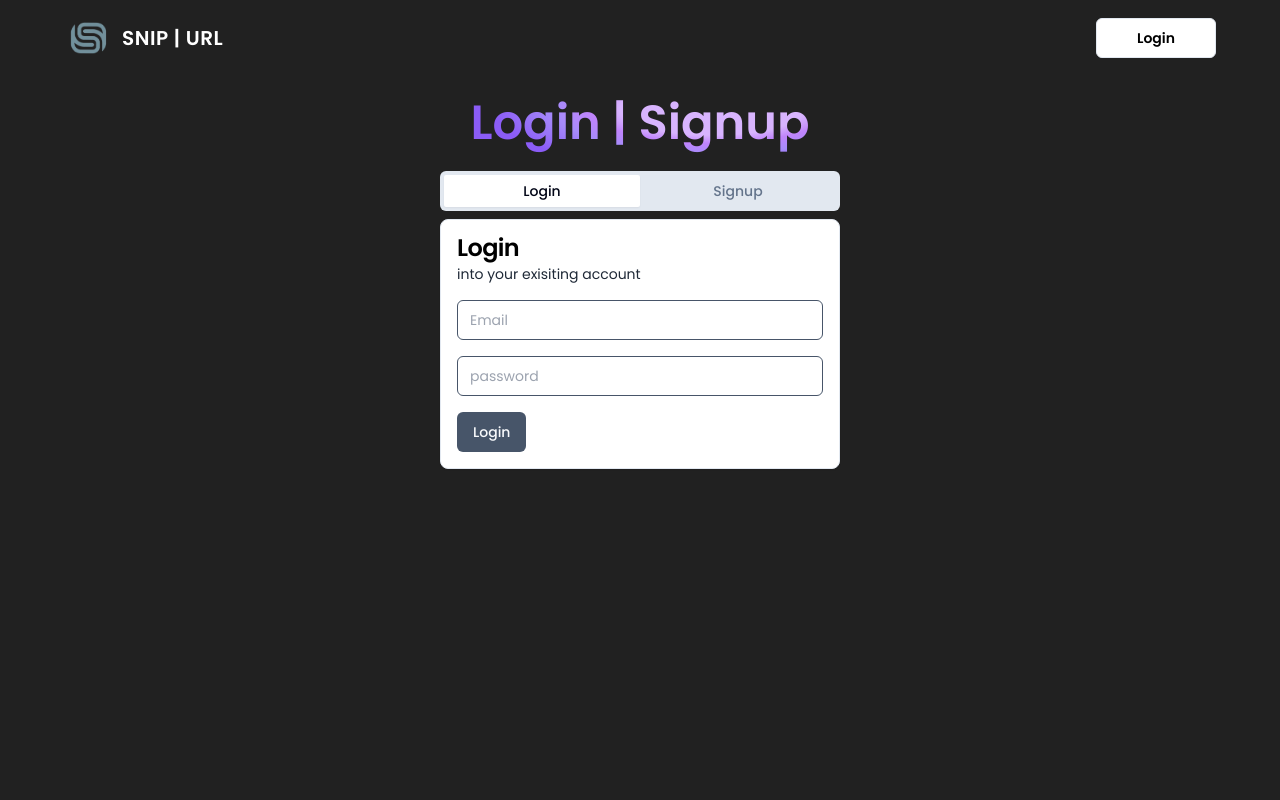
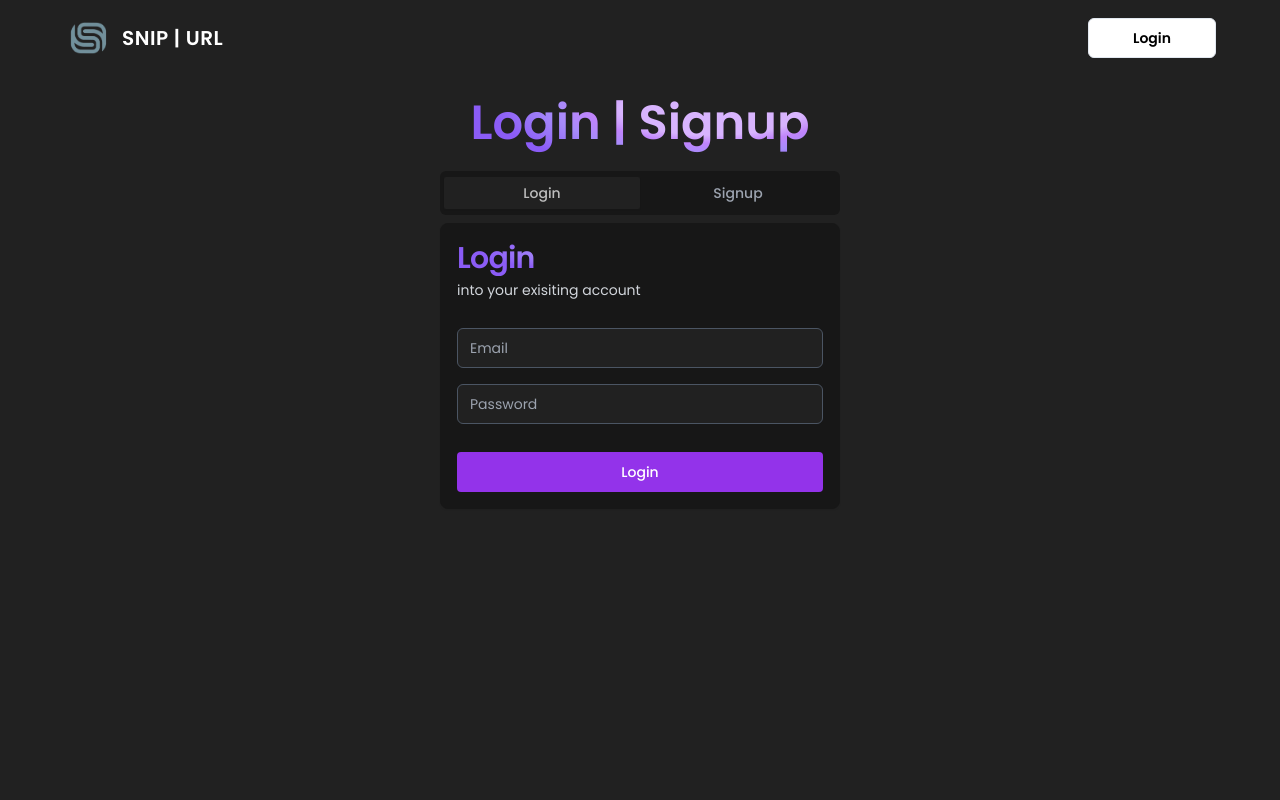
Before and after one commit to anshpayal/SnipURL, a React (Vite) app: page /auth in a window 1280 px wide. Shown: the top 800 px of the page. Built offline with nearby package versions, Linux system fonts and the light colour scheme.

Commit message:
Updated auth page and dashboard UI

```diff
--- a/src/components/CreateNewUrl.jsx
+++ b/src/components/CreateNewUrl.jsx
@@ -68,9 +68,9 @@ const CreateNewUrl = () => {
   return (
     <Dialog defaultOpen={longLink} onOpenChange={(res) => { if (!res) setSearchParams({}) }}>
       <DialogTrigger>
-        <Button>Create New URL</Button>
+        <Button className="bg-purple-500 hover:bg-purple-600 text-white">Create New URL</Button>
       </DialogTrigger>
-      <DialogContent className="bg-slate-700 border-slate-700 w-11/12 sm:max-w-md">
+      <DialogContent className="bg-[#171717] border-[#171717] w-11/12 sm:max-w-md">
         <DialogHeader className="text-left">
           <DialogTitle className="font-normal text-2xl ">Create New Short URL</DialogTitle>
         </DialogHeader>
--- a/src/components/FeatureCard.jsx
+++ b/src/components/FeatureCard.jsx
@@ -2,7 +2,7 @@
 
 const FeatureCard = ({ Icon, heading, content }) => {
   return (
-    <div className="card p-6 rounded-lg shadow-lg flex flex-col items-center text-center cursor-pointer hover:border border-violet-500">
+    <div className="card p-5 rounded-lg shadow-lg flex flex-col items-center text-center cursor-pointer hover:border border-violet-500">
       <Icon className="mb-2" />
       <h3 className=" text-sm sm:text-lg font-bold mb-2">{heading}</h3>
       <p className="hidden sm:block">{content}</p>
--- a/src/components/Header.jsx
+++ b/src/components/Header.jsx
@@ -66,7 +66,7 @@ const Header = () => {
               </DropdownMenu>
             ) : (
 
-              <Button className="font-poppins text-black px-10 font-semibold" variant="outline" onClick={() => { navigate("/auth") }}>Login</Button>
+              <Button className="font-poppins w-20 sm:w-32 text-black px-10 font-semibold" variant="outline" onClick={() => { navigate("/auth") }}>Login</Button>
             )
           }
         </div>
--- a/src/components/LoginComponent.jsx
+++ b/src/components/LoginComponent.jsx
@@ -1,4 +1,4 @@
-import { Card, CardContent, CardDescription, CardFooter, CardHeader, CardTitle} from "@/components/ui/card"
+import { Card, CardContent, CardDescription, CardFooter, CardHeader, CardTitle } from "@/components/ui/card"
 import { Input } from "./ui/input"
 import { Button } from "./ui/button"
 import ErrorMessage from "./ErrorMessage"
@@ -13,36 +13,36 @@ import { UrlState } from "@/Context"
 const LoginComponent = () => {
     const [errors, setErrors] = useState("");
     const [formData, setFormData] = useState({
-        email:"",
-        password:"",
+        email: "",
+        password: "",
     });
 
     const navigate = useNavigate();
     const [searchParams] = useSearchParams();
     const longLink = searchParams.get("createNew");
 
-    const handleInputChange = (e)=>{
-        const {name, value} = e.target;
-        setFormData((prevState)=>({
+    const handleInputChange = (e) => {
+        const { name, value } = e.target;
+        setFormData((prevState) => ({
             ...prevState,
             [name]: value,
         }));
     }
 
-    const {data, error, loading,fetchData:fnLogin} = useFetch(login, formData);
-    const {fetchUser} = UrlState();
+    const { data, error, loading, fetchData: fnLogin } = useFetch(login, formData);
+    const { fetchUser } = UrlState();
 
-    useEffect(()=>{
+    useEffect(() => {
         //console.log(data);
-        if(error===null && data){
-            navigate(`/dashboard?${longLink ? `createNew=${longLink}`:""}`);
+        if (error === null && data) {
+            navigate(`/dashboard?${longLink ? `createNew=${longLink}` : ""}`);
             fetchUser();
         }
-    },[data,error]);
+    }, [data, error]);
 
 
 
-    const handleLogin = async ()=>{
+    const handleLogin = async () => {
         setErrors([]);
         try {
             const schema = Yup.object().shape({
@@ -53,12 +53,12 @@ const LoginComponent = () => {
                     .min(6, 'Password must be at least 6 characters')
                     .required('Password is required')
             })
-            await schema.validate(formData,{abortEarly:false});
+            await schema.validate(formData, { abortEarly: false });
             //api call
             await fnLogin();
         } catch (e) {
             const newError = [];
-            e?.inner?.forEach((err)=>{
+            e?.inner?.forEach((err) => {
                 newError[err.path] = err.message;
             })
             setErrors(newError);
@@ -71,41 +71,47 @@ const LoginComponent = () => {
         }
     }
     return (
+        <div className="">
+            <Card className="flex flex-col gap-y-3 w-full max-w-md bg-[#171717] border border-[#171717] text-white">
+                <CardHeader className="text-left">
+                    <CardTitle className="text-purple-400 text-3xl font-semibold text-gradient">Login</CardTitle>
+                    <CardDescription className="text-gray-300">into your exisiting account</CardDescription>
+                    {error && <ErrorMessage message={error.message} />}
+                </CardHeader>
+                <CardContent className="space-y-4 text-left">
                     <div>
-            <Card className="">
-                <CardHeader className="text-left">
-                    <CardTitle className="text-black">Login</CardTitle>
-                    <CardDescription className="text-gray-800">into your exisiting account</CardDescription>
-                    {error && <ErrorMessage message={error.message}/>}
-                </CardHeader>
-                <CardContent className="text-left">
                         <Input
-                        className="border border-slate-600 text-black"
+                            className="bg-[#212121] border-gray-600 text-white placeholder-gray-400"
                             name="email"
                             type="email"
                             placeholder="Email"
-                        onChange={handleInputChange}/>
-                    {errors.email && <ErrorMessage message={errors.email}/> }
-                </CardContent>
-                <CardContent className="text-left">
+                            onChange={handleInputChange}
+                        />
+                        {errors.email && <ErrorMessage message={errors.email} />}
+                    </div>
+                    <div>
                         <Input
-                        className="border border-slate-600 text-black"
+                            className="bg-[#212121] border-gray-600 text-white placeholder-gray-400"
                             name="password"
                             type="password"
-                        placeholder="password"
+                            placeholder="Password"
                             onChange={handleInputChange}
-                        onKeyPress={handleKeyPress} />
-                    {errors.password && <ErrorMessage message={errors.password}/> }
+                            onKeyPress={handleKeyPress}
+                        />
+                        {errors.password && <ErrorMessage message={errors.password} />}
+                    </div>
                 </CardContent>
                 <CardFooter>
-                    <Button className="bg-slate-600" onClick={handleLogin}>
-                        {loading? <BeatLoader size={10} color="#36d7b7" />:"Login"}
+                    <Button
+                        className="w-full bg-purple-600 hover:bg-purple-700 text-white py-2 px-4 rounded focus:outline-none focus:shadow-outline"
+                        onClick={handleLogin}
+                    >
+                        {loading ? <BeatLoader size={10} color="#ffffff" /> : "Login"}
                     </Button>
                 </CardFooter>
             </Card>
-
         </div>
-    )
+    );
 }
 
 export default LoginComponent
--- a/src/components/SignupComponent.jsx
+++ b/src/components/SignupComponent.jsx
@@ -73,15 +73,15 @@ const SignupComponent = () => {
     }
      return (
         <div>
-            <Card className="">
+            <Card className="flex flex-col w-full max-w-md bg-[#171717] border border-[#171717] text-white">
                 <CardHeader className="text-left">
-                    <CardTitle className="text-black">Signup</CardTitle>
-                    <CardDescription className="text-gray-800">Create a new account if you haven&rsquo;t already</CardDescription>
+                    <CardTitle className="text-purple-400 text-3xl font-semibold text-gradient">Signup</CardTitle>
+                    <CardDescription className="text-gray-300">Create a new account if you haven&rsquo;t already</CardDescription>
                     {error && <ErrorMessage message={error.message}/>}
                 </CardHeader>
                 <CardContent className="text-left">
                     <Input
-                        className="border border-slate-600 text-black"
+                        className="bg-[#212121] border-gray-600 text-white placeholder-gray-400"
                         name="name"
                         type="text"
                         placeholder="Enter Full Name"
@@ -90,7 +90,7 @@ const SignupComponent = () => {
                 </CardContent>
                 <CardContent className="text-left">
                     <Input
-                        className="border border-slate-600 text-black"
+                        className="bg-[#212121] border-gray-600 text-white placeholder-gray-400"
                         name="email"
                         type="email"
                         placeholder="Enter Email"
@@ -99,7 +99,7 @@ const SignupComponent = () => {
                 </CardContent>
                 <CardContent className="text-left">
                     <Input
-                        className="border border-slate-600 text-black"
+                        className="bg-[#212121] border-gray-600 text-white placeholder-gray-400"
                         name="password"
                         type="password"
                         placeholder="Enter Password"
@@ -108,7 +108,7 @@ const SignupComponent = () => {
                 </CardContent>
                 <CardContent className="text-left">
                     <Input
-                        className="border border-slate-600 text-black"
+                        className="bg-[#212121] border-gray-600 text-white placeholder-gray-400"
                         name="profile_pic"
                         type="file"
                         accept="image/*"
@@ -116,8 +116,9 @@ const SignupComponent = () => {
                     {errors.profile_pic && <ErrorMessage message={errors.profile_pic}/> }
                 </CardContent>
                 <CardFooter>
-                    <Button className="bg-slate-600" onClick={handleSignup} onKeyPress={handleKeyPress} >
-                        {loading? <BeatLoader size={10} color="#36d7b7" />:"Create Account"}
+                    <Button className="w-full bg-purple-600 hover:bg-purple-700 text-white py-2 px-4 rounded focus:outline-none focus:shadow-outline"
+                    onClick={handleSignup} onKeyPress={handleKeyPress} >
+                        {loading? <BeatLoader size={10} color="#ffffff" />:"Create Account"}
                     </Button>
                 </CardFooter>
             </Card>
--- a/src/components/UrlCard.jsx
+++ b/src/components/UrlCard.jsx
@@ -41,15 +41,15 @@ const UrlCard = ({ url, fetchUrl }) => {
     const { loading: loadingDelete, fetchData: fnDelete } = useFetch(deleteUrl, url?.id);
 
     return (
-        <div className=" flex flex-col md:flex-row gap-5 p-4 m-4 border-[3px] border-slate-600 rounded-md">
+        <div className=" card border-[#212121] flex flex-col md:flex-row gap-5 p-4 m-4 ">
             <img
-                className="h-32 w-32 object-contain ring ring-blue self-start"
+                className="h-32 w-32 object-contain ring ring-violet-500 self-start"
                 src={url?.qr} alt="QR code" />
             <Link to={`/link/${url?.id}`} className="flex flex-col flex-1 min-w-0">
                 <span className="text-2xl font-semibold hover:underline cursor-pointer  whitespace-normal">
                     {url?.title}
                 </span>
-                <span className="text-lg font-semibold text-blue-400 hover:underline cursor-pointer break-words whitespace-normal">
+                <span className="text-lg font-semibold text-violet-400 hover:underline cursor-pointer break-words whitespace-normal">
                     https://snipurl.co/{url.custom_url ? url?.custom_url : url?.short_url}
                 </span>
                 <span className=" inline font-md items-center hover:underline cursor-pointer truncate truncate-ellipsis">
@@ -61,13 +61,13 @@ const UrlCard = ({ url, fetchUrl }) => {
                 </span>
             </Link>
             <div className="flex gap-2 self-start">
-                <Button className="bg-slate-700" onClick={handleCopy}>
+                <Button className="bg-[#171717] hover:bg-[#0e0e0e]" onClick={handleCopy}>
                     {copied ? <Check size={"18"} /> : <Copy size={"18"} />}
                 </Button>
-                <Button className="bg-slate-700" onClick={downloadQR}>
+                <Button className="bg-[#171717] hover:bg-[#0e0e0e]" onClick={downloadQR}>
                     <Download size={"18"} />
                 </Button>
-                <Button className="bg-slate-700" onClick={() => { fnDelete().then(() => fetchUrl()) }}>
+                <Button className="bg-[#171717] hover:bg-[#0e0e0e]" onClick={() => { fnDelete().then(() => fetchUrl()) }}>
                     {loadingDelete ? <BeatLoader size={5} color="white" /> : <Trash2 size={"18"} />}
                 </Button>
             </div>
--- a/src/components/ui/input.jsx
+++ b/src/components/ui/input.jsx
@@ -7,7 +7,7 @@ const Input = React.forwardRef(({ className, type, ...props }, ref) => {
     (<input
       type={type}
       className={cn(
-        "flex h-10 w-full rounded-md border border-slate-200 bg-white px-3 py-2 text-sm ring-offset-white file:border-0 file:bg-transparent file:text-sm file:font-medium  focus-visible:outline-none focus-visible:ring-2  focus-visible:ring-offset-2 disabled:cursor-not-allowed disabled:opacity-50 dark:border-slate-800 dark:bg-slate-950 dark:ring-offset-slate-950 dark:placeholder:text-slate-500 dark:focus-visible:ring-slate-300",
+        "flex h-10 w-full rounded-md border border-slate-200 bg-white px-3 py-2 text-sm ring-offset-white file:border-0 file:bg-transparent file:text-sm file:font-medium  ",
         className
       )}
       ref={ref}
--- a/src/components/ui/tabs.jsx
+++ b/src/components/ui/tabs.jsx
@@ -9,7 +9,7 @@ const TabsList = React.forwardRef(({ className, ...props }, ref) => (
   <TabsPrimitive.List
     ref={ref}
     className={cn(
-      "inline-flex h-10 items-center justify-center rounded-md bg-slate-100 p-1 text-slate-500 dark:bg-slate-800 dark:text-slate-400",
+      "inline-flex h-11 items-center justify-center rounded-md bg-slate-100 p-1 text-slate-500 dark:bg-slate-800 dark:text-slate-400",
       className
     )}
     {...props} />
@@ -20,7 +20,7 @@ const TabsTrigger = React.forwardRef(({ className, ...props }, ref) => (
   <TabsPrimitive.Trigger
     ref={ref}
     className={cn(
-      "inline-flex items-center justify-center whitespace-nowrap rounded-sm px-3 py-1.5 text-sm font-medium ring-offset-white transition-all focus-visible:outline-none focus-visible:ring-2 focus-visible:ring-slate-950 focus-visible:ring-offset-2 disabled:pointer-events-none disabled:opacity-50 data-[state=active]:bg-white data-[state=active]:text-slate-950 data-[state=active]:shadow-sm dark:ring-offset-slate-950 dark:focus-visible:ring-slate-300 dark:data-[state=active]:bg-slate-950 dark:data-[state=active]:text-slate-50",
+      "inline-flex items-center justify-center whitespace-nowrap rounded-sm px-3 py-1.5 text-sm font-medium ring-offset-gray-800 transition-all focus-visible:outline-none focus-visible:ring-2 focus-visible:ring-purple-400 focus-visible:ring-offset-2 disabled:pointer-events-none disabled:opacity-50 text-gray-400 hover:text-white data-[state=active]:bg-[#212121] data-[state=active]:text-dimWhite data-[state=active]:shadow-sm  dark:ring-offset-gray-900 dark:focus-visible:ring-purple-400 dark:data-[state=active]:bg-[#212121] dark:data-[state=active]:text-white",
       className
     )}
     {...props} />
--- a/src/pages/Auth.jsx
+++ b/src/pages/Auth.jsx
@@ -22,11 +22,11 @@ const Auth = () => {
   return (
     <div className="h-screen flex flex-col items-center">
       <div className=" w-11/12 sm:w-6/12 flex flex-col items-center ">
-        <h1 className="text-gradient text-3xl sm:text-5xl py-6 font-semibold text-center">
+        <h1 className="text-gradient text-4xl sm:text-5xl py-6 font-semibold text-center">
           {longLink ? "Hold up! Let's Login first" : "Login | Signup"}
         </h1>
         <Tabs defaultValue="login" className=" w-11/12 sm:w-[400px] text-center">
-          <TabsList className="w-full grid grid-cols-2 bg-slate-200 ">
+          <TabsList className="w-full grid grid-cols-2 bg-[#171717]">
             <TabsTrigger className="shadow-lg" value="login">Login</TabsTrigger>
             <TabsTrigger value="signup">Signup</TabsTrigger>
           </TabsList>
--- a/src/pages/Dashboard.jsx
+++ b/src/pages/Dashboard.jsx
@@ -50,7 +50,7 @@ const Dashborad = () => {
     <div className="flex flex-col gap-3 sm:mx-16">
       {loading || loadingClicks && <BarLoader width={"100%"} color="#475569" />}
       <div className="p-4 grid grid-cols-2 gap-4">
-        <Card className="bg-black border-[3px] border-slate-600 shadow-md shadow-slate-600">
+        <Card className="card border-[#212121]">
           <CardHeader>
             <CardTitle className=" font-normal tracking-wide text-[16px] sm:text-2xl flex items-center gap-2"><span><Link/></span>LINKS CREATED</CardTitle>
           </CardHeader>
@@ -58,7 +58,7 @@ const Dashborad = () => {
             <p className="text-xl">{urls?.length}</p>
           </CardContent>
         </Card>
-        <Card className="bg-black border-2 border-slate-600 shadow-md shadow-slate-600">
+        <Card className="card border-[#212121]">
           <CardHeader>
             <CardTitle className=" font-normal text-[16px] sm:text-2xl tracking-wide flex items-center gap-2">
               <span><Mouse/></span>
--- a/src/pages/Landing.jsx
+++ b/src/pages/Landing.jsx
@@ -21,15 +21,14 @@ const Landing = () => {
   return (
     <main className=" flex flex-col items-center">
       <div className="mt-12 mb-14 w-full text-center font-poppins">
-        <h1 className=" text-4xl sm:text-6xl font-semibold text-gradient ">SHORTEN & ANALYSE</h1>
-        <div className=" w-10/12 sm:w-5/12 h-0.5 mt-1 bg-violet-500 mx-auto"></div>
-        <br />
-        <h2 className=" text-2xl sm:text-4xl "> Your URLs Quickly and Easily</h2>
+        <h1 className=" text-[33px] sm:text-7xl font-semibold text-gradient ">SHORTEN & ANALYSE</h1>
+        <div className=" w-9/12 sm:w-6/12 h-0.5 sm:mt-1 bg-violet-500 mx-auto"></div>
+        <h2 className=" text-xl sm:text-4xl mt-3 sm:mt-4 "> Your URLs Quickly and Easily</h2>
       </div>
       <div className=" w-10/12 sm:w-6/12">
         <form onSubmit={handleSubmitForm} className="flex flex-col sm:flex-row gap-2">
           <Input
-            className="text-black"
+            className="text-black focus:outline-gray-600"
             type="url"
             value={longUrl}
             placeholder="Enter your long URL"
@@ -37,7 +36,7 @@ const Landing = () => {
           <Button variant="" className="btn"><SparklesIcon className="sparkle" size={18}/> Shorten Url</Button>
         </form>
       </div>
-      <div className="w-full p-12 sm:p-16">
+      <div className="w-full p-12 sm:p-12">
         <div className="grid grid-cols-2 sm:grid-cols-4 gap-5">
 
           <FeatureCard
```
Lines whose indentation alone changed are shown as unchanged.
